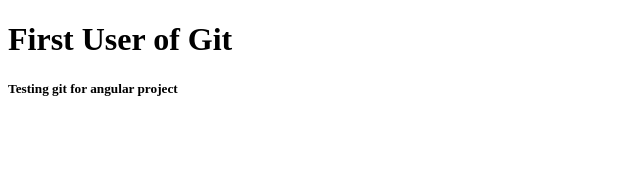
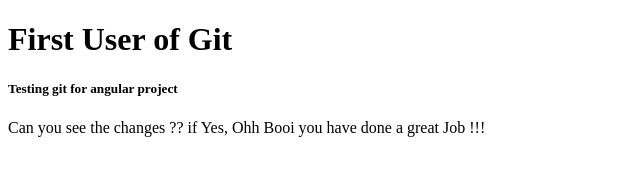
Before and after one commit to vijayender46/portfolio, a plain HTML site: page index.html in a window 1280 px wide. Shown: the whole page, without its empty margins (0-640 px from the left). Drawn offline with Linux system fonts and the light colour scheme; files that its build step writes are made by us from their sources.

```diff
--- a/index.html
+++ b/index.html
@@ -9,5 +9,7 @@
     <body>
         <h1>First User of Git</h1>
         <h5>Testing git for angular project</h5>
+
+        <p>Can you see the changes ?? if Yes, Ohh Booi you have done a great Job !!!</p>
     </body>
 </html>
```
